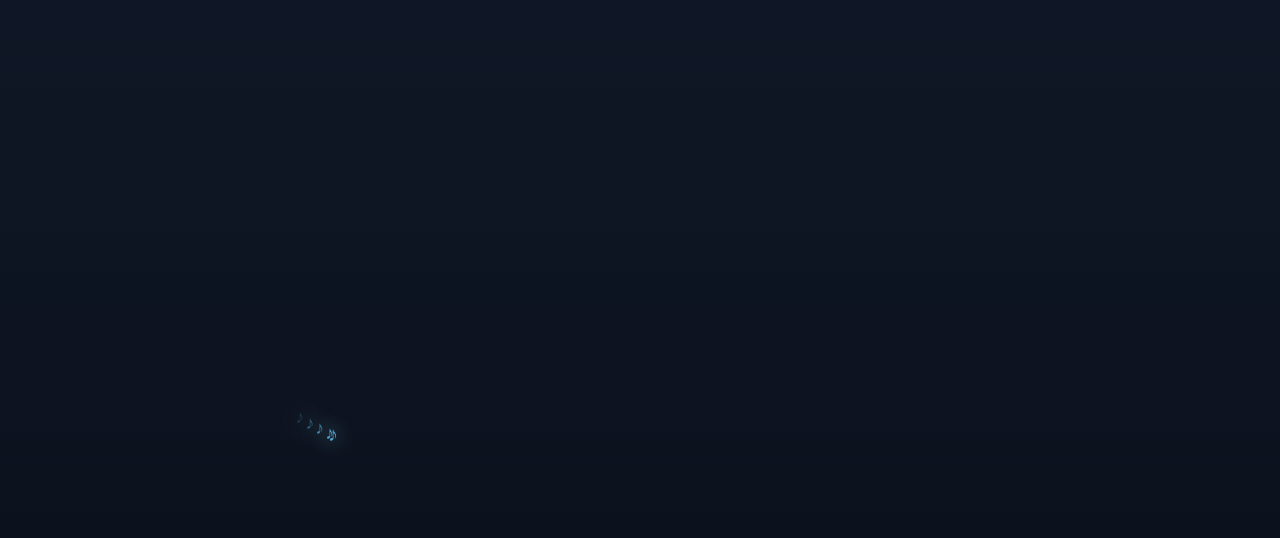
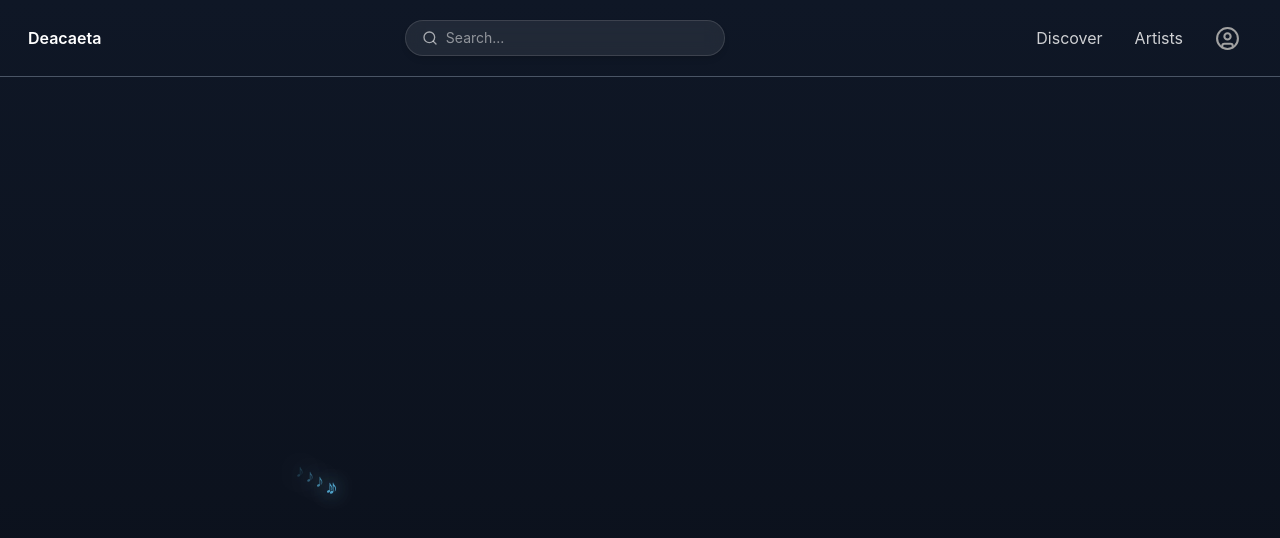
Before and after one commit to 6hab/deacaeta, a React (Vite) app: page /artists in a window 1280 px wide. Before the commit this address had no page. Shown: the top 538 px of the page. Built offline with nearby package versions, Linux system fonts and the light colour scheme.

Commit message:
feat(Artists page): ajout de la page "Artists" et config de la navigation des pages

```diff
--- a/src/App.tsx
+++ b/src/App.tsx
@@ -4,6 +4,7 @@ import { Home } from "./pages/Home";
 import { DiscoverPage } from "./pages/DiscoverPage"
 import { Background } from "./components/Background";
 import { PlayerProvider } from "./context/PlayerContext";
+import { ArtistsPage } from "./pages/artistsPage";
 
 export default function App() {
   return (
@@ -13,6 +14,7 @@ export default function App() {
       <Routes>
         <Route path="/" element={<Home />} />
         <Route path="/discover" element={<DiscoverPage />} />
+        <Route path="/artists" element={<ArtistsPage />} />
       </Routes>
       </PlayerProvider>
     </BrowserRouter>
--- a/src/components/Header.tsx
+++ b/src/components/Header.tsx
@@ -5,6 +5,7 @@ import {
     CircleUser,
     X
 }from "lucide-react";
+import { Link } from "react-router-dom";
 
 export function Header() {
     const [mobileSearchOpen, setMobileSearchOpen] = useState(false);
@@ -16,7 +17,7 @@ export function Header() {
                 {/* Recherche sur petit écran */}
                 {mobileSearchOpen ? (
                     <div className="flex items-center h-14 gap-3 md:hidden">
-                        <div className="shrink-0 font-semibold text-white">Deacaeta</div>
+                        <div className="shrink-0 font-semibold text-white"> <Link to="/">Deacaeta</Link></div>
                         <div className="flex-1"><SearchBar autoFocus={true} /></div>
 
                         <X
@@ -30,7 +31,7 @@ export function Header() {
                     <div className="flex items-center justify-between h-14 gap-4 md:hidden">
 
                         {/* Affichage sur petit écran */}
-                        <div className="shrink-0 font-semibold text-white">Deacaeta - Cool Songs</div>
+                        <div className="shrink-0 font-semibold text-white"> <Link to="/">Deacaeta</Link></div>
                         <div className="flex items-center gap-3">
                             <Search
                                 size={25}
@@ -39,11 +40,11 @@ export function Header() {
                             />
                             <p className="flex text-white/80 hover:text-amber-500  px-2 py-0.5 gap-1 cursor-pointer">
 
-                                Discover
+                                <Link to="/discover">Discover</Link>
                             </p>
                             <div className="flex text-white/80 hover:text-indigo-400 px-2 py-0.5 gap-1 cursor-pointer">
 
-                                Artists
+                                <Link to="/artists">Artists</Link>
                             </div>
 
                             <div className="text-neutral-400  px-2 py-0.5 hover:text-blue-400/70 cursor-pointer whitespace-nowrap">
@@ -57,16 +58,16 @@ export function Header() {
 
                 {/* Affichage grand écran */}
                 <div className="hidden md:flex items-center justify-between gap-3 max-w-screen-xl mx-auto">
-                        <div className="shrink-0 font-semibold text-white">Deacaeta - Cool Songs</div>
+                        <div className="shrink-0 font-semibold text-white"><Link to="/">Deacaeta</Link></div>
                         <div className="min-w-0 flex-1 max-w-xs"><SearchBar /></div>
                         <div className="flex items-center gap-4 shrink-0">
                             <div className="flex text-white/80 hover:text-amber-500 px-2 py-0.5 gap-1 cursor-pointer">
 
-                                Discover
+                                <Link to="/discover">Discover</Link>
                             </div>
                             <div className="flex text-white/80 hover:text-indigo-400 px-2 py-0.5 gap-1 cursor-pointer">
 
-                                Artists
+                                <Link to="/artists">Artists</Link>
                             </div>
 
                             <div className="text-neutral-400 px-2 py-0.5 hover:text-blue-400/70 cursor-pointer">
--- /dev/null
+++ b/src/pages/ArtistsPage.tsx
@@ -0,0 +1,12 @@
+import { Header } from "../components/Header";
+
+export function ArtistsPage() {
+
+    return(
+        <div className="min-h-screen">
+            <Header />
+
+            <div></div>
+        </div>
+    )
+}
```
